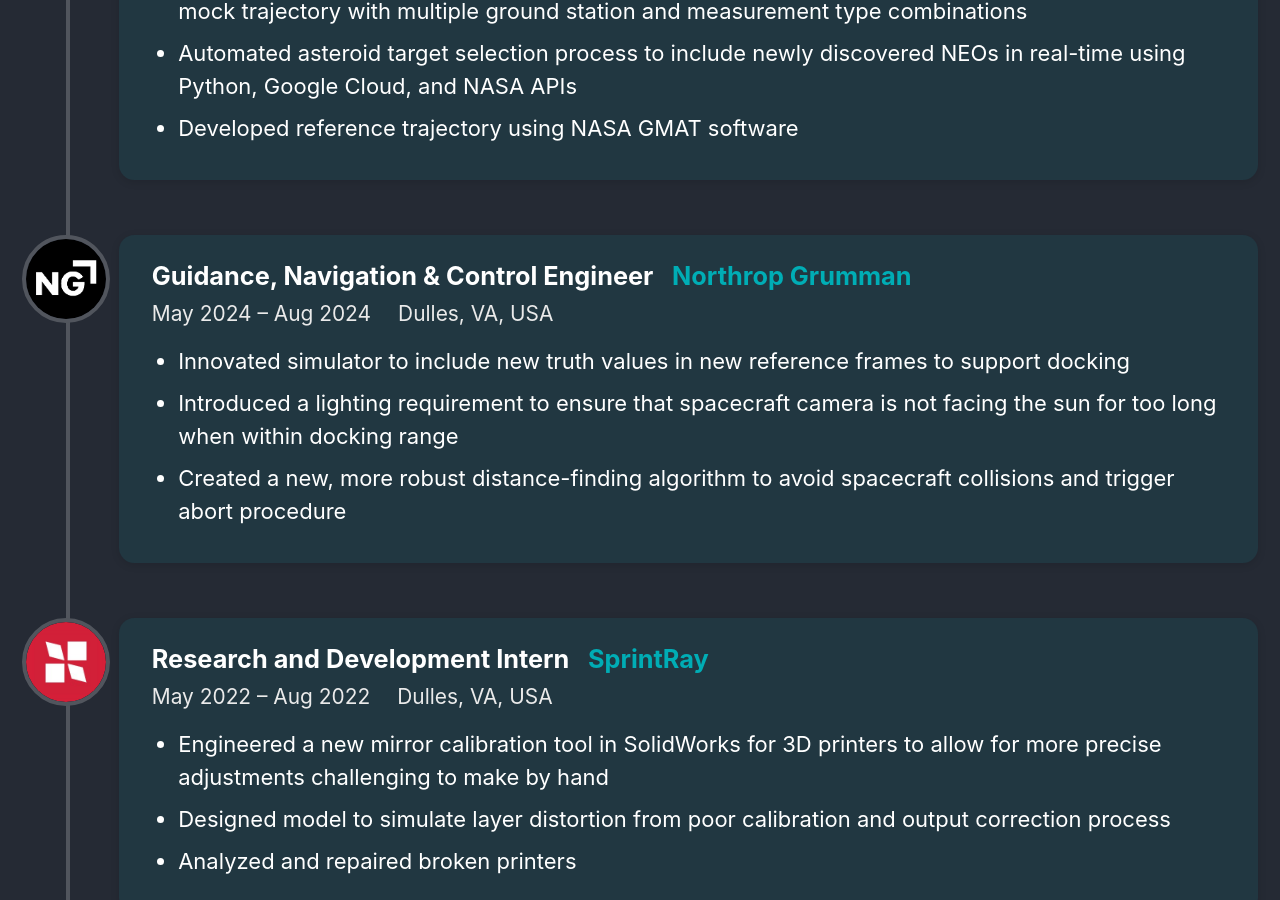
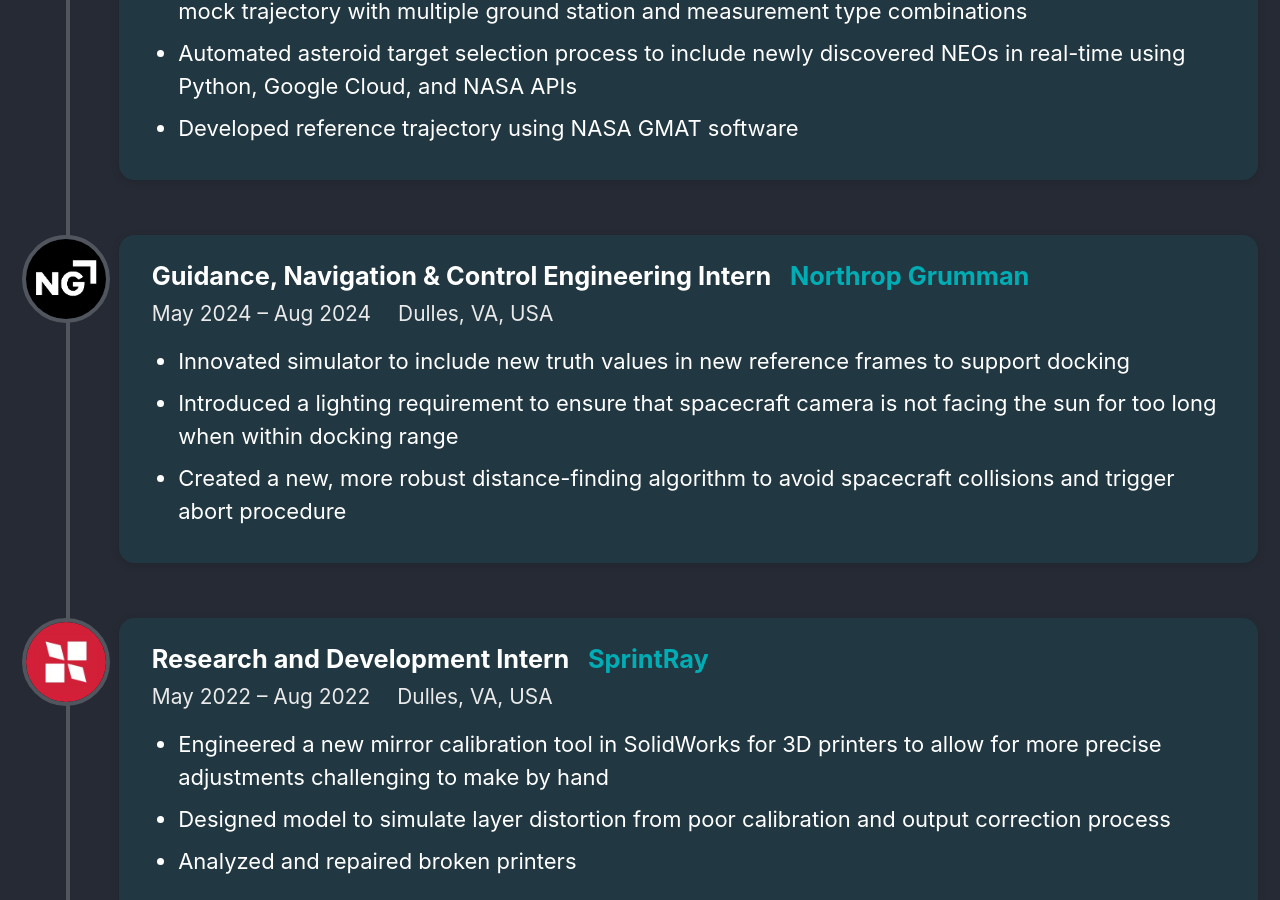
Before and after one commit to AidanV0908/aidanv0908.github.io, a Jekyll site: the page built from index.html, in a window 1280 px wide and 900 px high, scrolled down 1325 px. Built offline with Jekyll 4.4.1, drawn with Linux system fonts in a browser that asks for light colours; cached includes are drawn as plain includes; the list of posts is cut into pages by our own code.

Commit message:
correct ngc title

```diff
--- a/_data/work_timeline.yml
+++ b/_data/work_timeline.yml
@@ -9,7 +9,7 @@
     - Automated asteroid target selection process to include newly discovered NEOs in real-time using Python, Google Cloud, and NASA APIs
     - Developed reference trajectory using NASA GMAT software
 - icon: /assets/images/northrop_grumman.png
-  title: Guidance, Navigation & Control Engineer
+  title: Guidance, Navigation & Control Engineering Intern
   company: Northrop Grumman
   company_url: https://www.northropgrumman.com/
   date: May 2024 – Aug 2024
```
